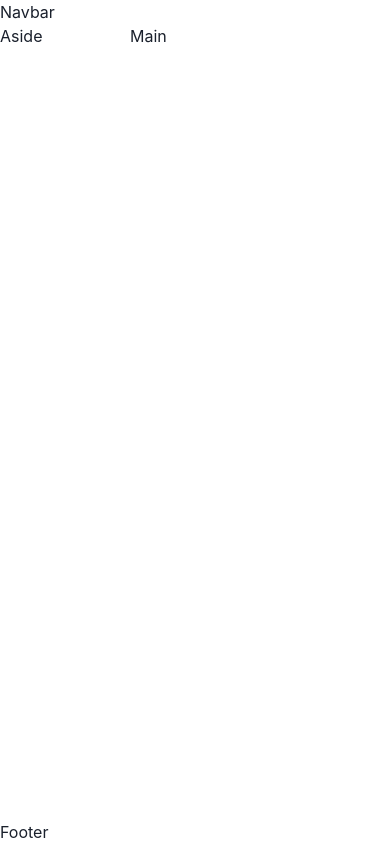
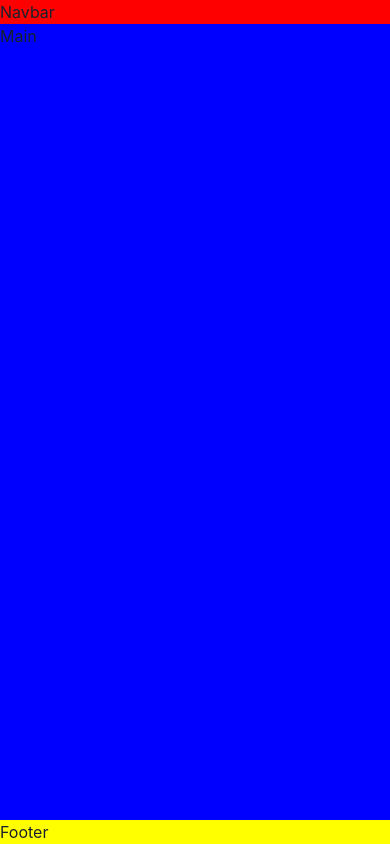
Before and after one commit to odedAtias/PlayScout, a React (Vite) app: page / in a window 390 px wide. Built offline with nearby package versions, Linux system fonts and the light colour scheme.

Commit message:
Creating the layout responsive

```diff
--- a/src/App.tsx
+++ b/src/App.tsx
@@ -8,19 +8,19 @@ const App: FC = () => {
       templateRows='auto 1fr auto'
       minHeight='100vh'
     >
-      <GridItem as="nav" colSpan={6}>
+      <GridItem as="nav" colSpan={6} backgroundColor={'red'}>
         Navbar
       </GridItem>
 
-      <GridItem as="aside" colSpan={2}>
+      <GridItem as="aside" colSpan={1} backgroundColor={'green'} display={{ base: 'none', lg: 'block' }}>
         Aside
       </GridItem>
 
-      <GridItem as="main" colSpan={4}>
+      <GridItem as="main" colSpan={{base : 6, lg: 5}} backgroundColor={'blue'}>
         Main
       </GridItem>
 
-      <GridItem as="footer" colSpan={6}>
+      <GridItem as="footer" colSpan={6} backgroundColor={'yellow'}>
         Footer
       </GridItem>
     </Grid>
```
